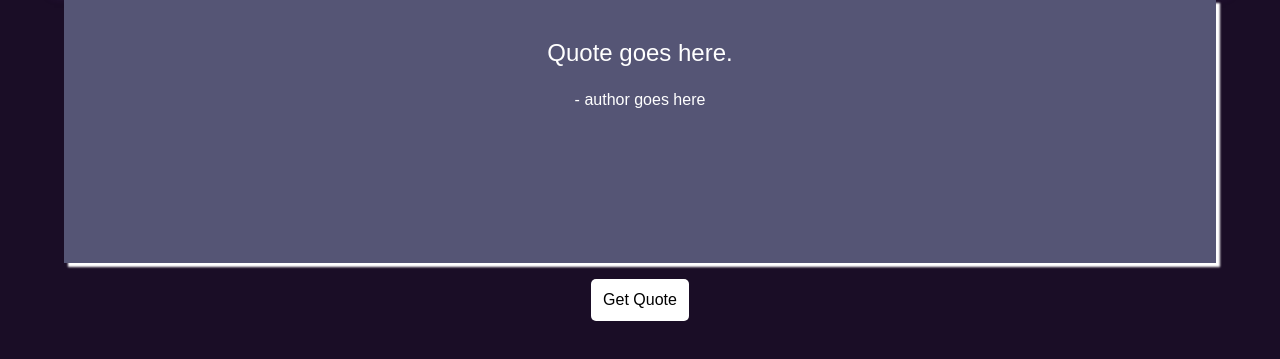
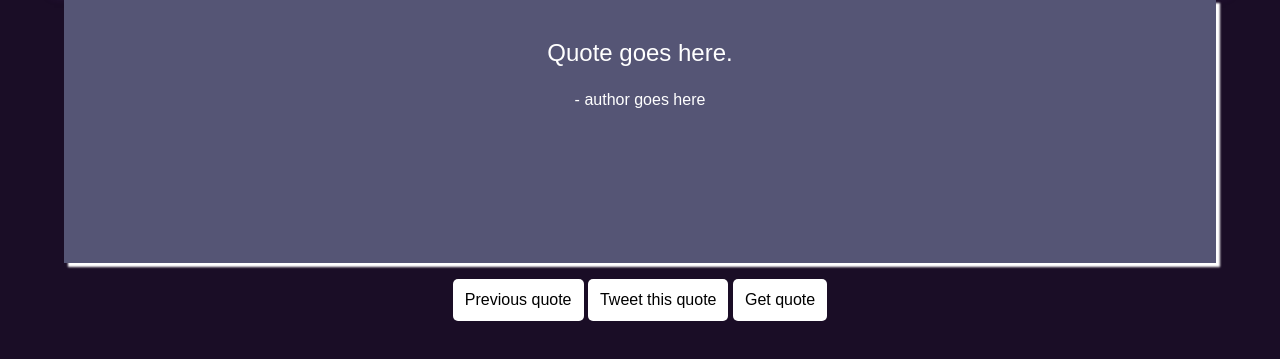
Before and after one commit to palmerev/random-quote-machine, a plain HTML site: page index.html in a window 1280 px wide. Shown: the part 85-444 px from the top of the page. Drawn offline with nearby package versions, Linux system fonts and the light colour scheme; files that its build step writes are made by us from their sources.

Commit message:
add previous quote and tweet quote buttons

```diff
--- a/index.html
+++ b/index.html
@@ -12,7 +12,9 @@
                 <blockquote id="body">Quote goes here.</blockquote>
                 <p id="author">author goes here</p>
             </div>
-            <button id="get-quote-btn">Get Quote</button>
+            <button id="previous-quote-btn">Previous quote</button>
+            <button id="tweet-btn">Tweet this quote</button>
+            <button id="get-quote-btn">Get quote</button>
         </main>
         <script src="https://ajax.googleapis.com/ajax/libs/jquery/2.2.0/jquery.min.js"></script>
         <script src="main.js" charset="utf-8"></script>
```
